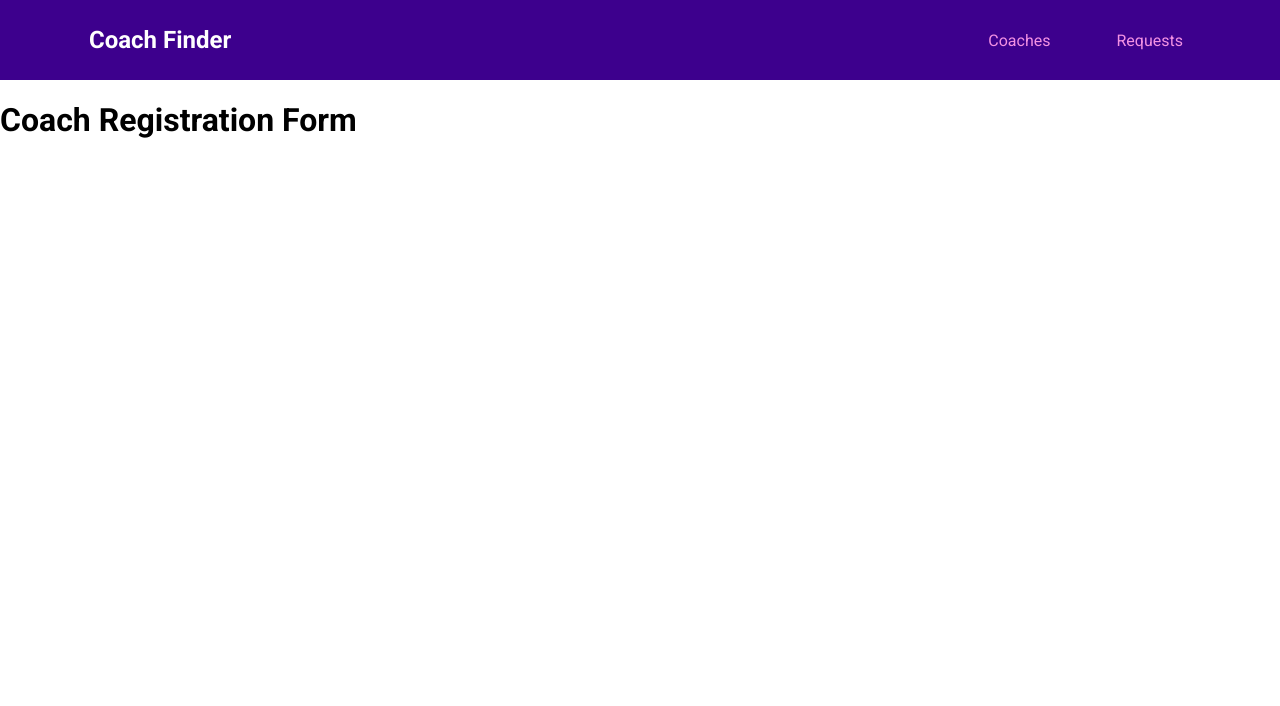
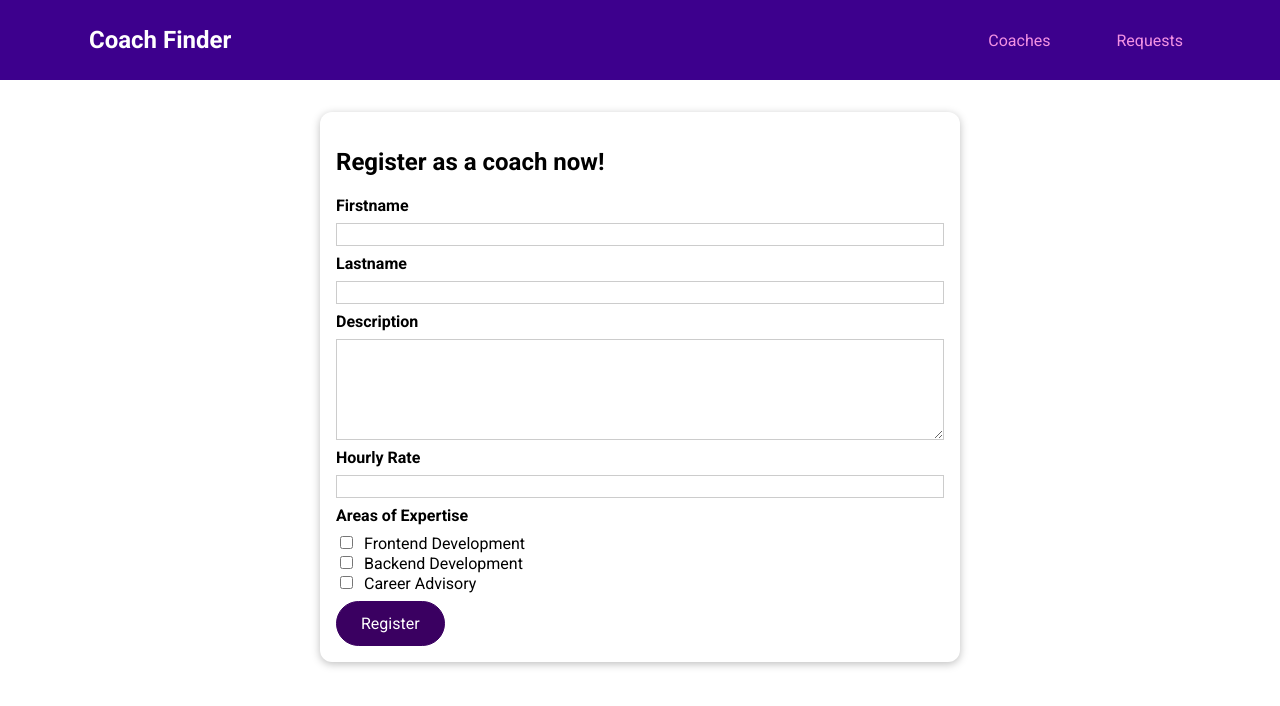
Before and after one commit to Agab-dev/coach-finder, a Vue app: page /register in a window 1280 px wide. Shown: the top 706 px of the page. Built offline with nearby package versions, Linux system fonts and the light colour scheme.

Commit message:
feat(coaches-form): added the coach form registration
Co-authored-by: Agab <gameon.ahamd@gmail.com>

```diff
--- /dev/null
+++ b/src/components/coaches/CoachForm.vue
@@ -0,0 +1,233 @@
+<script setup>
+import { useCoachesStore } from "@/stores/coaches";
+import { reactive, ref } from "vue";
+
+const firstname = reactive({
+  val: "",
+  isValid: true,
+});
+const lastname = reactive({
+  val: "",
+  isValid: true,
+});
+const description = reactive({
+  val: "",
+  isValid: true,
+});
+const rate = reactive({
+  val: null,
+  isValid: true,
+});
+const areas = reactive({
+  val: [],
+  isValid: true,
+});
+
+const formIsValid = ref(true);
+
+const { registerCoach } = useCoachesStore();
+
+function validateForm() {
+  formIsValid.value = true;
+  if (firstname.val.length === 0) {
+    firstname.isValid = false;
+    formIsValid.value = false;
+  }
+  if (lastname.val.length === 0) {
+    lastname.isValid = false;
+    formIsValid.value = false;
+  }
+  if (description.val.length === 0) {
+    description.isValid = false;
+    formIsValid.value = false;
+  }
+  if (description.val.length === 0) {
+    description.isValid = false;
+    formIsValid.value = false;
+  }
+  if (!rate.val || rate.val <= 0) {
+    rate.isValid = false;
+    formIsValid.value = false;
+  }
+  if (areas.val.length === 0) {
+    console.log(areas.val);
+    areas.isValid = false;
+    formIsValid.value = false;
+  }
+}
+
+function clearValidity(input) {
+  input.isValid = true;
+}
+
+function submitForm() {
+  validateForm();
+
+  if (!formIsValid.value) {
+    return;
+  }
+
+  const formData = {
+    first: firstname.val,
+    last: lastname.val,
+    desc: description.val,
+    rate: rate.val,
+    areas: areas.val,
+  };
+
+  registerCoach(formData);
+}
+</script>
+
+<template>
+  <form @submit.prevent="submitForm">
+    <div class="form-control" :class="{ invalid: !firstname.isValid }">
+      <label for="firstname">Firstname</label>
+      <input
+        type="text"
+        id="firstname"
+        v-model.trim="firstname.val"
+        @blur="clearValidity(firstname)"
+      />
+      <p v-if="!firstname.isValid">Firstname must not be empty.</p>
+    </div>
+    <div class="form-control" :class="{ invalid: !lastname.isValid }">
+      <label for="lastname">Lastname</label>
+      <input
+        type="text"
+        id="lastname"
+        v-model.trim="lastname.val"
+        @blur="clearValidity(lastname)"
+      />
+      <p v-if="!lastname.isValid">Lastname must not be empty.</p>
+    </div>
+    <div class="form-control" :class="{ invalid: !description.isValid }">
+      <label for="description">Description</label>
+      <textarea
+        id="description"
+        rows="5"
+        v-model.trim="description.val"
+        @blur="clearValidity(description)"
+      ></textarea>
+      <p v-if="!description.isValid">Description must not be empty.</p>
+    </div>
+    <div class="form-control" :class="{ invalid: !rate.isValid }">
+      <label for="rate">Hourly Rate</label>
+      <input
+        type="number"
+        id="rate"
+        v-model.number="rate.val"
+        @blur="clearValidity(rate)"
+      />
+      <p v-if="!description.isValid">Rate must be greater than 0.</p>
+    </div>
+    <div class="form-control" :class="{ invalid: !areas.isValid }">
+      <label>
+        <h3>Areas of Expertise</h3>
+      </label>
+      <div>
+        <input
+          type="checkbox"
+          id="frontend"
+          value="frontend"
+          v-model="areas.val"
+          @blur="clearValidity(areas)"
+        />
+        <label for="frontend">Frontend Development</label>
+      </div>
+      <div>
+        <input
+          type="checkbox"
+          id="backend"
+          value="backend"
+          v-model="areas.val"
+          @blur="clearValidity(areas)"
+        />
+        <label for="backend">Backend Development</label>
+      </div>
+      <div>
+        <input
+          type="checkbox"
+          id="career"
+          value="career"
+          v-model="areas.val"
+          @blur="clearValidity(areas)"
+        />
+        <label for="career">Career Advisory</label>
+      </div>
+      <p v-if="!areas.isValid">At least one area of expertise must be chosen</p>
+    </div>
+    <p v-if="!formIsValid" class="error">
+      Invalid Input: Please fix the errors before registering.
+    </p>
+    <base-button>Register</base-button>
+  </form>
+</template>
+
+<style scoped>
+.form-control {
+  margin: 0.5rem 0;
+}
+
+label {
+  font-weight: bold;
+  display: block;
+  margin-bottom: 0.5rem;
+}
+
+input[type="checkbox"] + label {
+  font-weight: normal;
+  display: inline;
+  margin: 0 0 0 0.5rem;
+}
+
+input,
+textarea {
+  display: block;
+  width: 100%;
+  border: 1px solid #ccc;
+  font: inherit;
+}
+
+input:focus,
+textarea:focus {
+  background-color: #f0e6fd;
+  outline: none;
+  border-color: #3d008d;
+}
+
+input[type="checkbox"] {
+  display: inline;
+  width: auto;
+  border: none;
+}
+
+input[type="checkbox"]:focus {
+  outline: #3d008d solid 1px;
+}
+
+h3 {
+  margin: 0.5rem 0;
+  font-size: 1rem;
+}
+
+.invalid label {
+  color: red;
+}
+
+.invalid p {
+  font-size: 12px;
+  color: red;
+}
+
+.invalid input,
+.invalid textarea {
+  border: 1px solid red;
+}
+
+.error {
+  font-size: 24px;
+  font-weight: bold;
+  color: red;
+}
+</style>
--- a/src/pages/coaches/CoachList.vue
+++ b/src/pages/coaches/CoachList.vue
@@ -5,7 +5,7 @@ import { useCoachesStore } from "@/stores/coaches";
 import { storeToRefs } from "pinia";
 import { computed, ref } from "vue";
 
-const { coaches, hasCoaches } = storeToRefs(useCoachesStore());
+const { coaches, hasCoaches, isCoach } = storeToRefs(useCoachesStore());
 const activeFilters = ref({
   frontend: true,
   backend: true,
@@ -40,7 +40,10 @@ const filteredCoaches = computed(() => {
     <base-card>
       <div class="controls">
         <base-button mode="outline">Refresh</base-button>
-        <base-button isLink :to="{ name: 'coachRegistrationForm' }"
+        <base-button
+          v-if="!isCoach"
+          isLink
+          :to="{ name: 'coachRegistrationForm' }"
           >Register as Coach
         </base-button>
       </div>
--- a/src/pages/coaches/CoachRegistrationForm.vue
+++ b/src/pages/coaches/CoachRegistrationForm.vue
@@ -1,3 +1,12 @@
+<script setup lang="ts">
+import CoachForm from "@/components/coaches/CoachForm.vue";
+</script>
+
 <template>
-  <h1>Coach Registration Form</h1>
+  <section>
+    <base-card>
+      <h1>Register as a coach now!</h1>
+      <coach-form></coach-form>
+    </base-card>
+  </section>
 </template>
--- a/src/router/index.js
+++ b/src/router/index.js
@@ -4,6 +4,7 @@ import CoachRegistrationForm from "@/pages/coaches/CoachRegistrationForm.vue";
 import NotFound from "@/pages/NotFound.vue";
 import CoachContactForm from "@/pages/requests/CoachContactForm.vue";
 import RequestList from "@/pages/requests/RequestList.vue";
+import { useCoachesStore } from "@/stores/coaches";
 import { createRouter, createWebHistory } from "vue-router";
 
 const router = createRouter({
@@ -11,7 +12,7 @@ const router = createRouter({
   routes: [
     {
       path: "/",
-      redirect: "/coaches",
+      redirect: "/coacheList",
     },
     {
       path: "/coaches",
@@ -35,6 +36,15 @@ const router = createRouter({
       path: "/register",
       name: "coachRegistrationForm",
       component: CoachRegistrationForm,
+      beforeEnter: () => {
+        const { isCoach } = useCoachesStore();
+
+        if (isCoach) {
+          return { name: "coachesList" };
+        }
+
+        return true;
+      },
     },
     {
       path: "/requests",
--- /dev/null
+++ b/src/stores/auth.js
@@ -0,0 +1,7 @@
+import { defineStore } from "pinia";
+
+export const useAuthStore = defineStore("auth", () => {
+  const userId = "c3";
+
+  return { userId };
+});
--- a/src/stores/coaches.js
+++ b/src/stores/coaches.js
@@ -1,5 +1,7 @@
+import router from "@/router";
 import { defineStore } from "pinia";
 import { computed, ref } from "vue";
+import { useAuthStore } from "./auth";
 
 export const useCoachesStore = defineStore("coaches", () => {
   const coaches = ref([
@@ -25,5 +27,29 @@ export const useCoachesStore = defineStore("coaches", () => {
 
   const hasCoaches = computed(() => coaches.value.length > 0);
 
-  return { coaches, hasCoaches };
+  function registerCoach(data) {
+    const authStore = useAuthStore();
+    const authUserId = authStore.userId;
+
+    const coachData = {
+      id: authUserId,
+      firstName: data.first,
+      lastName: data.last,
+      description: data.desc,
+      hourlyRate: data.rate,
+      areas: data.areas,
+    };
+
+    coaches.value.unshift(coachData);
+
+    router.replace({ name: "coacheList" });
+  }
+
+  const isCoach = computed(() => {
+    const authStore = useAuthStore();
+    const authUserId = authStore.userId;
+    return coaches.value.some((coach) => coach.id === authUserId);
+  });
+
+  return { coaches, hasCoaches, registerCoach, isCoach };
 });
```
